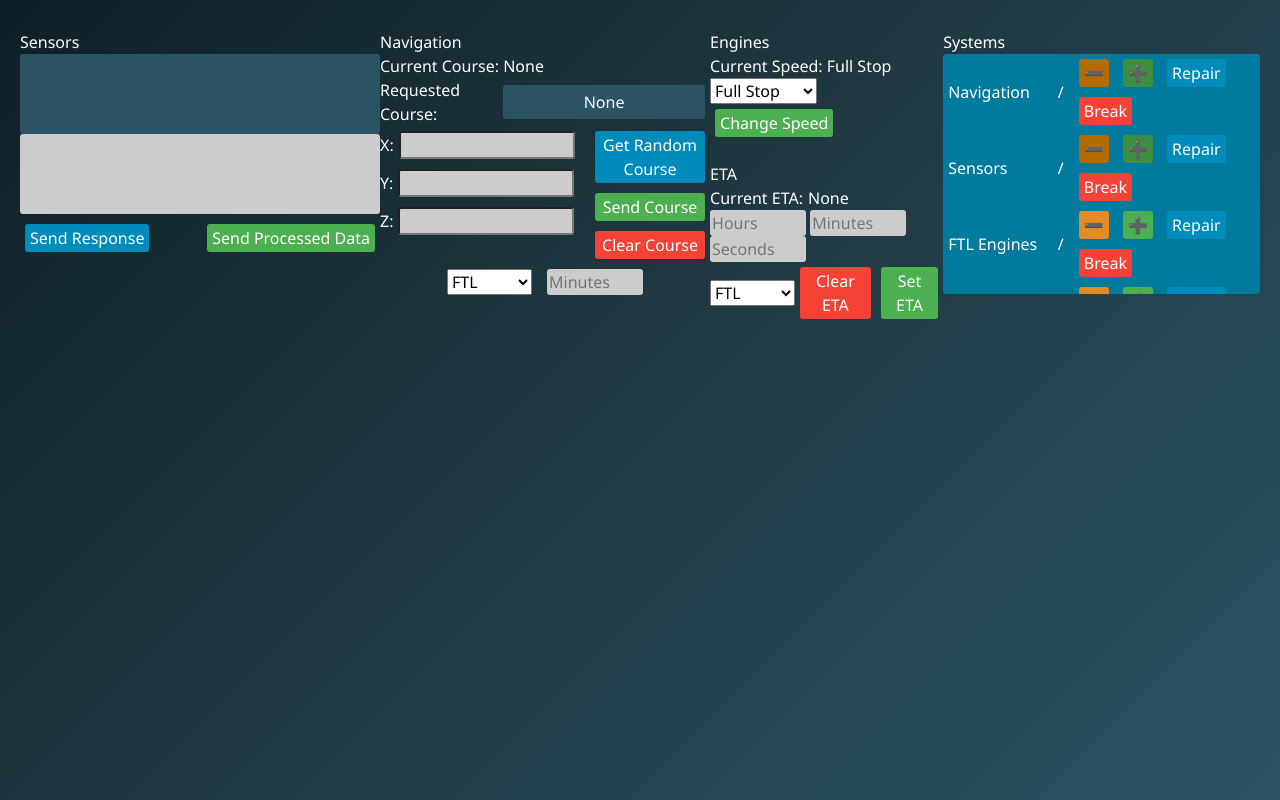
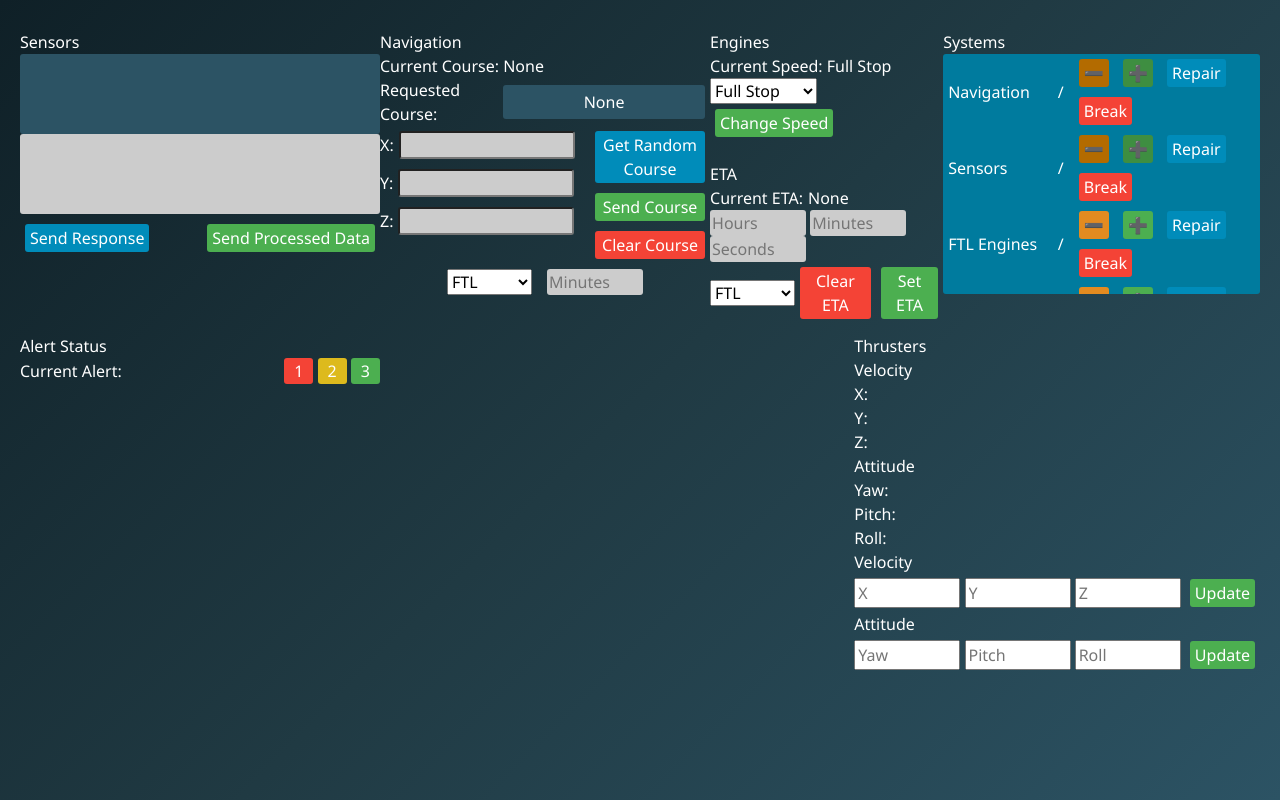
Before and after one commit to openstardrive/server, a plain HTML site: page dev-fd/index.html in a window 1280 px wide. Drawn offline with nearby package versions, Linux system fonts and the light colour scheme; no server answers.

Commit message:
starting to make containers for other systems.

```diff
--- a/dev-fd/index.css
+++ b/dev-fd/index.css
@@ -311,3 +311,64 @@ body {
     justify-content: center;
     margin-top: 5px;
 }
+
+#rowTwo {
+    display: flex;
+    flex-direction: row;
+    justify-content: space-between;
+    margin-top: 10px;
+}
+
+#alertContainer {
+    display: flex;
+    flex-direction: row;
+    align-items: center;
+    justify-content: space-between;
+    width: 45vh;
+}
+
+#currentAlert {
+    padding-left: 5px;
+    padding-right: 10px;
+}
+
+.alertStatusButton {
+    padding-left: 10px;
+    padding-right: 10px;
+    border: none;
+    border-radius: 3px;
+    cursor: pointer;
+}
+
+#alert1 {
+    background-color: #f44336;
+    color: white;
+    transition: background-color 0.3s ease, transform 0.3s ease;
+}
+
+#alert1:hover {
+    background-color: #d32f2f;
+    transform: scale(1.05);
+}
+
+#alert2 {
+    background-color: #ddba1d;
+    color: white;
+    transition: background-color 0.3s ease, transform 0.3s ease;
+}
+
+#alert2:hover {
+    background-color: #c6a00f;
+    transform: scale(1.05);
+}
+
+#alert3 {
+    background-color: #4CAF50;
+    color: white;
+    transition: background-color 0.3s ease, transform 0.3s ease;
+}
+
+#alert3:hover {
+    background-color: #4CAF50;
+    transform: scale(1.05);
+}
--- a/dev-fd/index.html
+++ b/dev-fd/index.html
@@ -218,6 +218,62 @@
                     </div>
                 </div>
             </div>
+            <div id="rowTwo">
+                <div id="alertStatus">
+                    <span>Alert Status</span>
+                    <div id="alertContainer">
+                        <span>Current Alert: </span>
+                        <div id="currentAlert"></div>
+                        <div id="alertButtonContainer">
+                            <button id="alert1" class="alertStatusButton">1</button>
+                            <button id="alert2" class="alertStatusButton">2</button>
+                            <button id="alert3" class="alertStatusButton">3</button>
+                        </div>
+                    </div>
+                </div>
+
+                <div id="thrusterSystem">
+                    <span>Thrusters</span>
+                    <div id="thrusterStatusContainer">
+                        <div id="velocityStatusContainer">
+                            <span>Velocity</span>
+                            <div id="velocityStatus">
+                                <span>X: </span>
+                                <div id="currentXVelocity"></div>
+                                <span>Y: </span>
+                                <div id="currentYVelocity"></div>
+                                <span>Z: </span>
+                                <div id="currentZVelocity"></div>
+                            </div>
+                            <span>Attitude</span>
+                            <div id="attitudeStatus">
+                                <span>Yaw: </span>
+                                <div id="currentYawAttitude"></div>
+                                <span>Pitch: </span>
+                                <div id="currentPitchAttitude"></div>
+                                <span>Roll: </span>
+                                <div id="currentRollAttitude"></div>
+                            </div>
+                        </div>
+                        <div id="updateThrustersContainer">
+                            <span>Velocity</span>
+                            <div id="velocityInputContainer">
+                                <input type="number" id="xVelocity" name="xVelocity" min="-100" max="100" placeholder="X">
+                                <input type="number" id="yVelocity" name="yVelocity" min="-100" max="100" placeholder="Y">
+                                <input type="number" id="zVelocity" name="zVelocity" min="-100" max="100" placeholder="Z">
+                                <button class="alertButton">Update</button>
+                            </div>
+                            <span>Attitude</span>
+                            <div id="altitudeInputContainer">
+                                <input type="number" id="yawAttitude" name="yawAttitude" min="-180" max="180" placeholder="Yaw">
+                                <input type="number" id="pitchAttitude" name="pitchAttitude" min="-180" max="180" placeholder="Pitch">
+                                <input type="number" id="rollAttitude" name="rollAttitude" min="-180" max="180" placeholder="Roll">
+                                <button class="alertButton">Update</button>
+                            </div>
+                        </div>
+                    </div>
+                </div>
+            </div>
         </div>
 
         <script src="api.js"></script>
```
